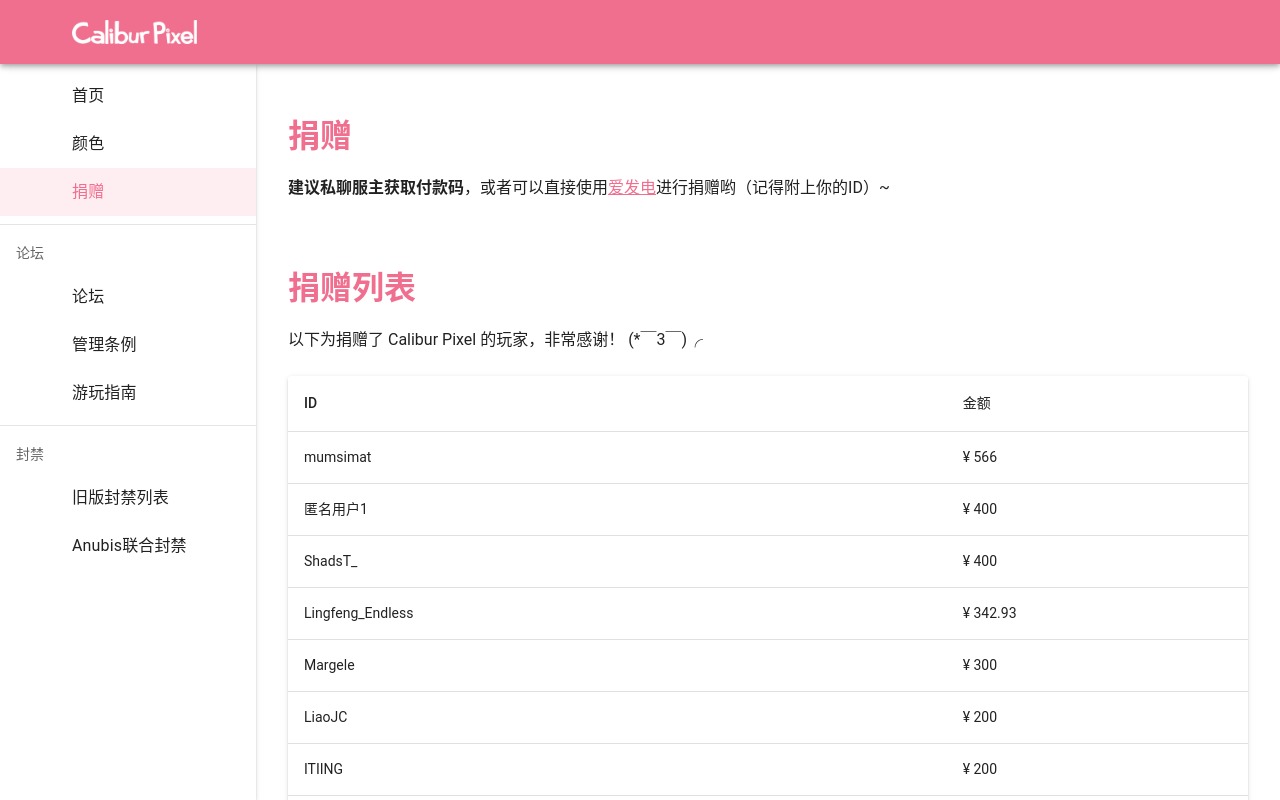
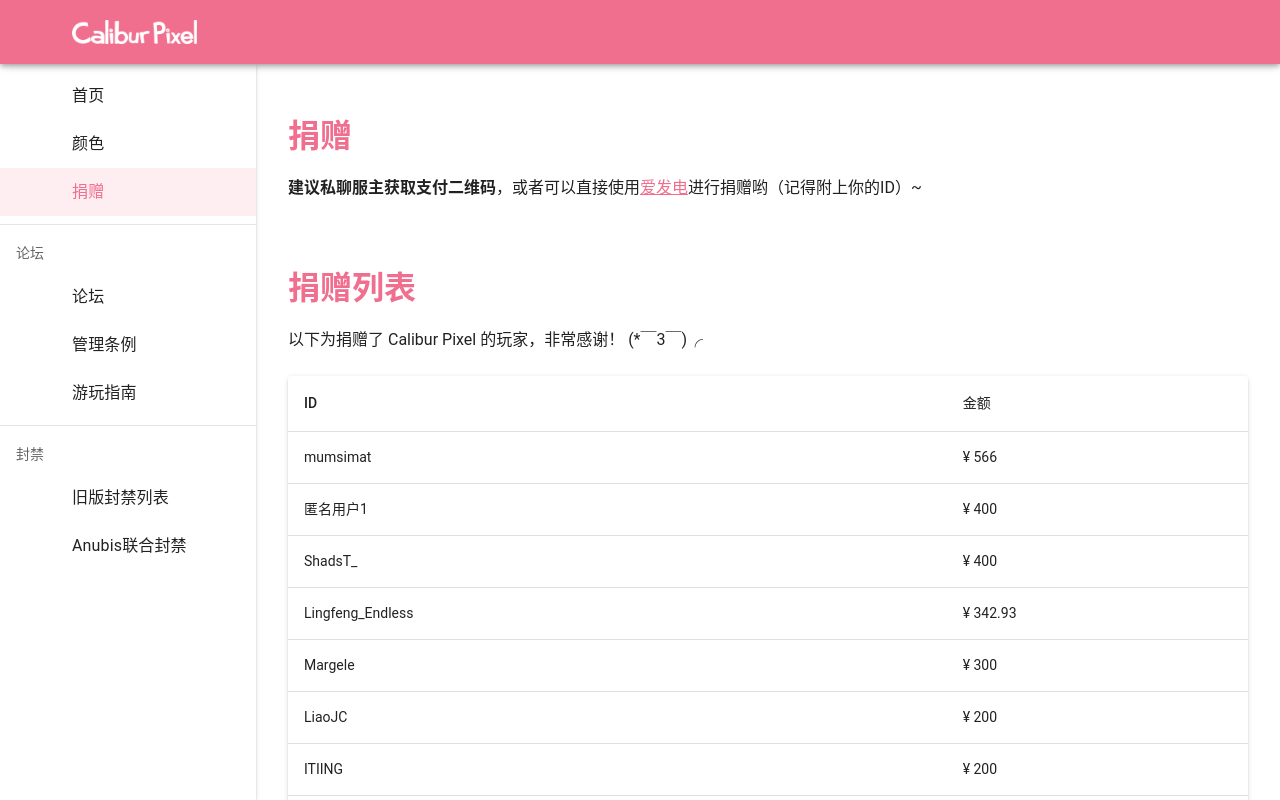
Before and after one commit to Calibur-Pixel/Kita, a Vue app: page /donation in a window 1280 px wide. Shown: the top 800 px of the page. Built offline with nearby package versions, Linux system fonts and the light colour scheme; some icons are missing.

Commit message:
Update PageDonation.vue

```diff
--- a/src/views/PageDonation.vue
+++ b/src/views/PageDonation.vue
@@ -4,7 +4,7 @@
       <div class="page-section-donation">
         <h1 class="text-primary float-in-right">捐赠</h1>
         <p class="subheading my-4 float-in-right">
-          <b>建议私聊服主获取付款码</b>，或者可以直接使用<a target="_blank" href="https://afdian.net/a/aira_sakura"
+          <b>建议私聊服主获取支付二维码</b>，或者可以直接使用<a target="_blank" href="https://afdian.net/a/aira_sakura"
             class="a-primary">爱发电</a>进行捐赠哟（记得附上你的ID）~
         </p>
       </div>
```
